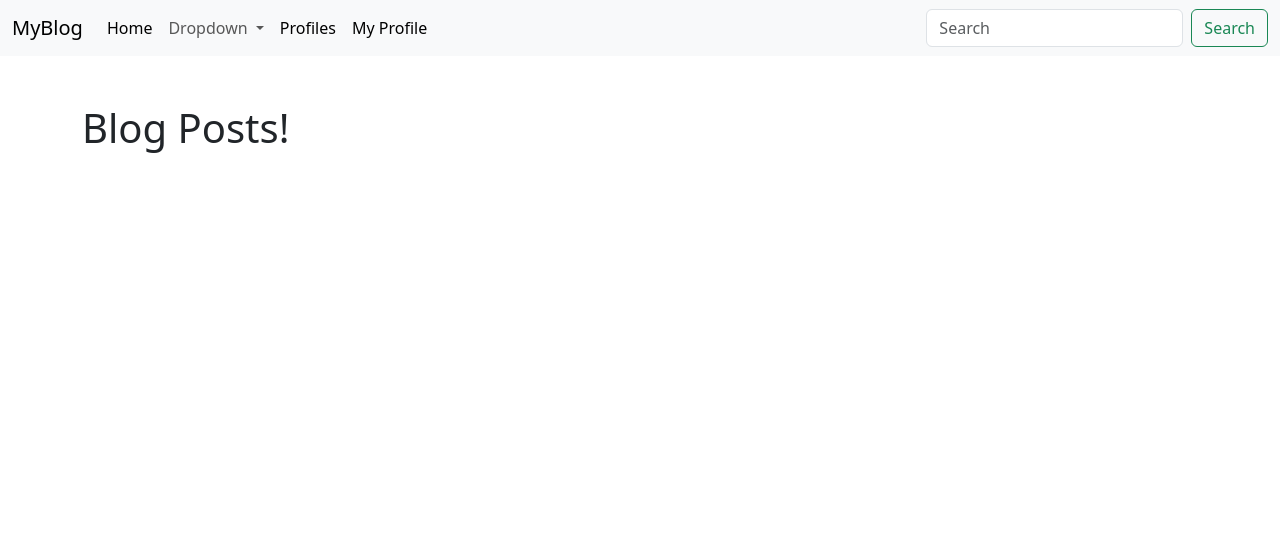
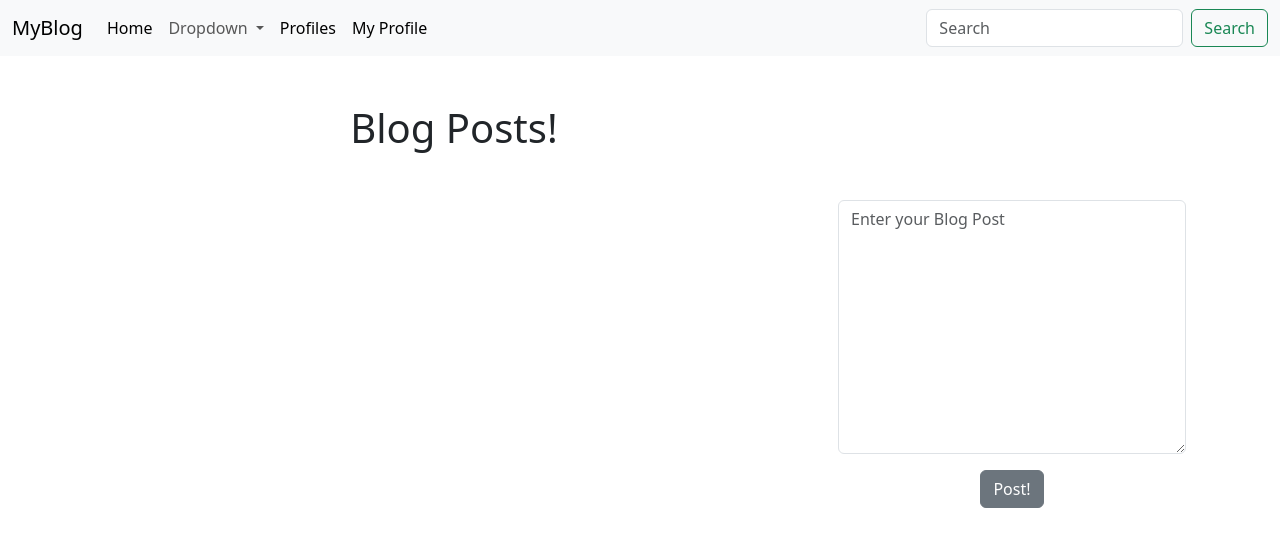
Before and after one commit to Konrad879/blog_app, a Django app: page / in a window 1280 px wide. Shown: the top 547 px of the page. Run offline with Django 5.2, Linux system fonts and the light colour scheme; the visitor is signed in with stand-in values (Sample User, id 1); data that the repository does not hold is empty.

Commit message:
Added form to create blog posts

```diff
--- /dev/null
+++ b/blog/forms.py
@@ -0,0 +1,20 @@
+from django import forms
+from .models import BlogPost
+
+
+class BlogPostForm(forms.ModelForm):
+    body = forms.CharField(
+        required=True,
+        widget=forms.widgets.Textarea(
+            attrs={
+                "placeholder": "Enter your Blog Post",
+                "class": "form-control"
+            }
+            ),
+            label="",
+
+        )
+
+    class Meta:
+        model = BlogPost
+        exclude = ("user",)
--- a/blog/templates/home.html
+++ b/blog/templates/home.html
@@ -1,14 +1,37 @@
 {% extends "base.html" %}
 
 {% block content %}
+
+    <div class="container text-center">
+        <div class="row">
+            <div class="col-8">
+
         <h1>Blog Posts!</h1>
         <br/><br/>
 
         {% for blog_post in blog_posts  %}
             <div class="alert alert-dark" role="alert">
-            {{ blog_post }}
+                {{ blog_post.body }}
+                <br/>
+                <small class="text-muted">
+                    ({{ blog_post.created_at }}) By @{{ blog_post.user.username|lower }}
+                </small>
             </div>
             <br/><br/>
         {% endfor %}
+    </div>
+
+    <div class="col-4">
+        <br/><br/><br/><br/>
+        {% if form %}
+            <form method=POST>
+                {% csrf_token %}
+                <div class="mb-3">
+                    {{ form.as_p }}
+                </div>
+                <button type="submit" class="btn btn-secondary">Post!</button>
+            </form>
+        {% endif %}
+    </div>
 
 {% endblock content %}
--- a/blog/templates/profile.html
+++ b/blog/templates/profile.html
@@ -12,7 +12,11 @@
                     {% if blog_posts %}
                       {% for blog_post in blog_posts %}
                         <div class="alert alert-dark" role="alert">
-                          {{ blog_post }}
+                           {{ blog_post.body }}
+                           <br/>
+                           <small class="text-muted">
+                             ({{ blog_post.created_at }}) By @{{ blog_post.user.username|lower }}
+                          </small>
                         </div>
                         <br/><br/>
                       {% endfor %}
--- a/blog/views.py
+++ b/blog/views.py
@@ -1,14 +1,26 @@
 from django.shortcuts import render, redirect
 from django.contrib import messages
 from .models import Profile, BlogPost
+from .forms import BlogPostForm
 
 # Create your views here.
 
 def home(request):
     if request.user.is_authenticated:
+        form = BlogPostForm(request.POST or None)
+        if request.method == "POST":
+            if form.is_valid():
+                blog_post = form.save(commit=False)
+                blog_post.user = request.user
+                blog_post.save()
+                messages.success(request, ("Your blog post has been posted..."))
+                return redirect('home')
+
         blog_posts = BlogPost.objects.all().order_by("-created_at")
-
-    return render(request, 'home.html', {"blog_posts":blog_posts})
+        return render(request, 'home.html', {"blog_posts":blog_posts, "form":form})
+    else:
+        blog_posts = BlogPost.objects.all().order_by("-created_at")
+        return render(request, 'home.html', {"blog_posts":blog_posts})
 
 def profile_list(request):
 
```
Lines whose indentation alone changed are shown as unchanged.
